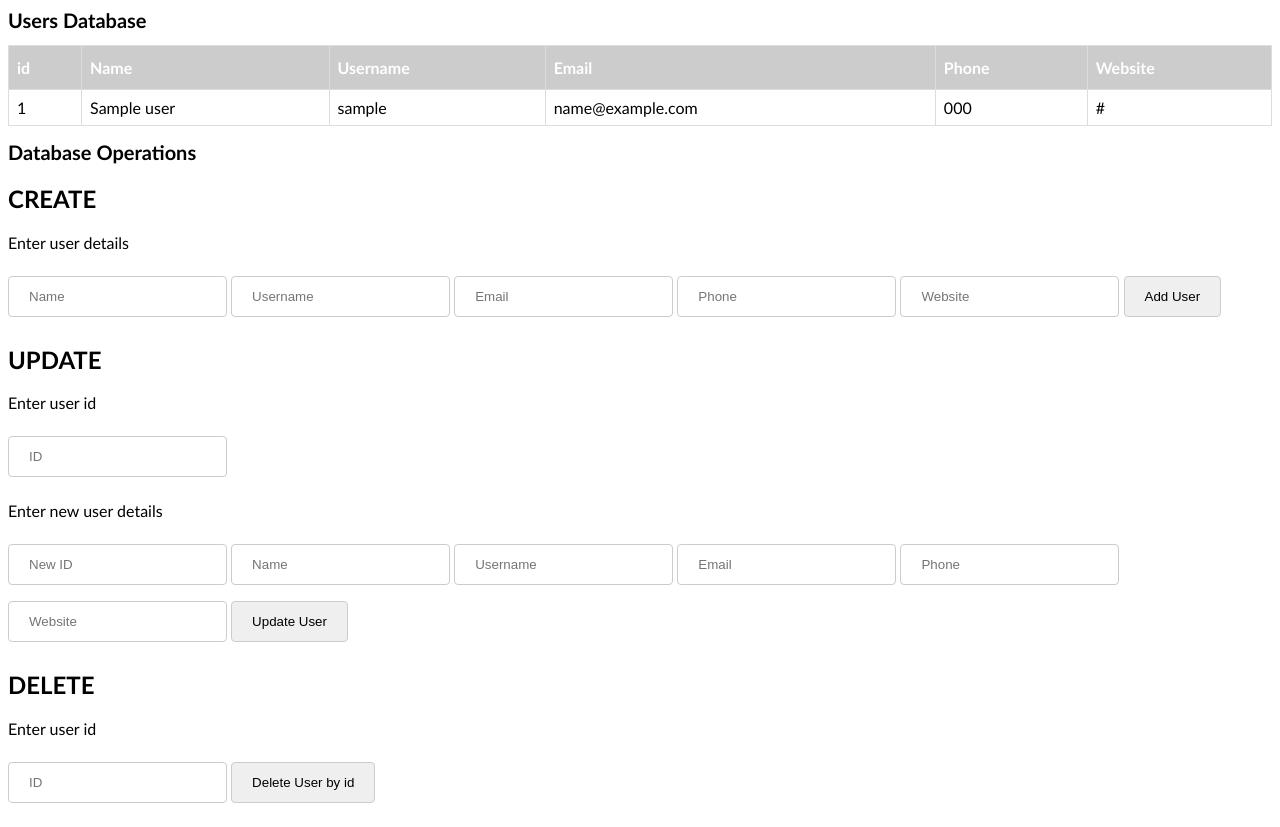
After one commit to zkatemor/users-api, a Python web app: template templates/users.html in a window 1280 px wide. The commit adds this page. Run offline with Jinja, Linux system fonts and the light colour scheme; the template is opened without the code that fills it: most values are stand-ins (such as "Sample title", 1, 10 or a date in 2020).

Commit message:
added crud operation

```diff
--- a/tasks.py
+++ b/tasks.py
@@ -1,5 +1,4 @@
 from . import celery
-from .model import User
 from .db import *
 
 import requests
@@ -12,11 +11,8 @@ def response():
     users_json = users_response.json()
 
     for user in users_json:
-        addUser(User(user['id'],
-                     user['name'],
+        addUser(User(user['name'],
                      user['username'],
                      user['email'],
                      user['phone'],
                      user['website']))
-
-    db.session.commit()
--- /dev/null
+++ b/templates/users.html
@@ -0,0 +1,125 @@
+<html>
+<head>
+    <title>Users</title>
+    <style type="text/css">
+        h1 {
+            font-family: "Trebuchet MS", Arial, Helvetica, sans-serif;
+            font-size: 20px;
+        }
+
+        body {
+            font-family: "Trebuchet MS", Arial, Helvetica, sans-serif;
+        }
+
+        button {
+            padding: 12px 20px;
+            margin: 8px 0;
+            display: inline-block;
+            border: 1px solid #ccc;
+            border-radius: 4px;
+            box-sizing: border-box;
+        }
+
+        input[type=text], select {
+            padding: 12px 20px;
+            margin: 8px 0;
+            display: inline-block;
+            border: 1px solid #ccc;
+            border-radius: 4px;
+            box-sizing: border-box;
+        }
+
+        table {
+            font-family: "Trebuchet MS", Arial, Helvetica, sans-serif;
+            border-collapse: collapse;
+            width: 100%;
+        }
+
+        table td, table th {
+            border: 1px solid #ddd;
+            padding: 8px;
+        }
+
+        table tr:nth-child(even) {
+            background-color: #f2f2f2;
+        }
+
+        table tr:hover {
+            background-color: #ddd;
+        }
+
+        table th {
+            padding-top: 12px;
+            padding-bottom: 12px;
+            text-align: left;
+            background-color: #cccccc;
+            color: white;
+        }
+    </style>
+</head>
+<body>
+<div>
+    <div>
+        <h1>Users Database</h1>
+        <table>
+            <thead>
+            <tr>
+                <th>id</th>
+                <th>Name</th>
+                <th>Username</th>
+                <th>Email</th>
+                <th>Phone</th>
+                <th>Website</th>
+            </tr>
+            </thead>
+            <tbody>
+            {% for user in users %}
+            <tr>
+                <td>{{ user.id }}</td>
+                <td>{{ user.name }}</td>
+                <td>{{ user.username }}</td>
+                <td>{{ user.email }}</td>
+                <td>{{ user.phone }}</td>
+                <td>{{ user.website }}</td>
+            </tr>
+            {% endfor %}
+            </tbody>
+        </table>
+    </div>
+    <div>
+        <h1>Database Operations</h1>
+        <form method="post" action="/add_user">
+            <h2>CREATE</h2>
+            <p>Enter user details</p>
+            <input type="text" name="name" placeholder="Name">
+            <input type="text" name="username" placeholder="Username">
+            <input type="text" name="email" placeholder="Email">
+            <input type="text" name="phone" placeholder="Phone">
+            <input type="text" name="website" placeholder="Website">
+            <button class="btn">Add User</button>
+        </form>
+        <form method="post" action="/update_user">
+            <label>
+                <h2>UPDATE</h2>
+                <p>Enter user id</p>
+                <input type="text" name="id" placeholder="ID">
+                <p>Enter new user details</p>
+                <input type="text" name="new_id" placeholder="New ID">
+                <input type="text" name="new_name" placeholder="Name">
+                <input type="text" name="new_username" placeholder="Username">
+                <input type="text" name="new_email" placeholder="Email">
+                <input type="text" name="new_phone" placeholder="Phone">
+                <input type="text" name="new_website" placeholder="Website">
+            </label>
+            <button class="btn">Update User</button>
+        </form>
+        <form method="post" action="/delete_user">
+            <h2>DELETE</h2>
+            <p>Enter user id</p>
+            <input type="text" name="id" placeholder="ID">
+            <button class="btn">Delete User by id</button>
+        </form>
+    </div>
+</div>
+</body>
+</html>
```
Also changed, not shown: app.py (+46 -5 lines), db.py (+33 -0 lines), model.py (+4 -6 lines), templates/index.html (+4 -39 lines).
